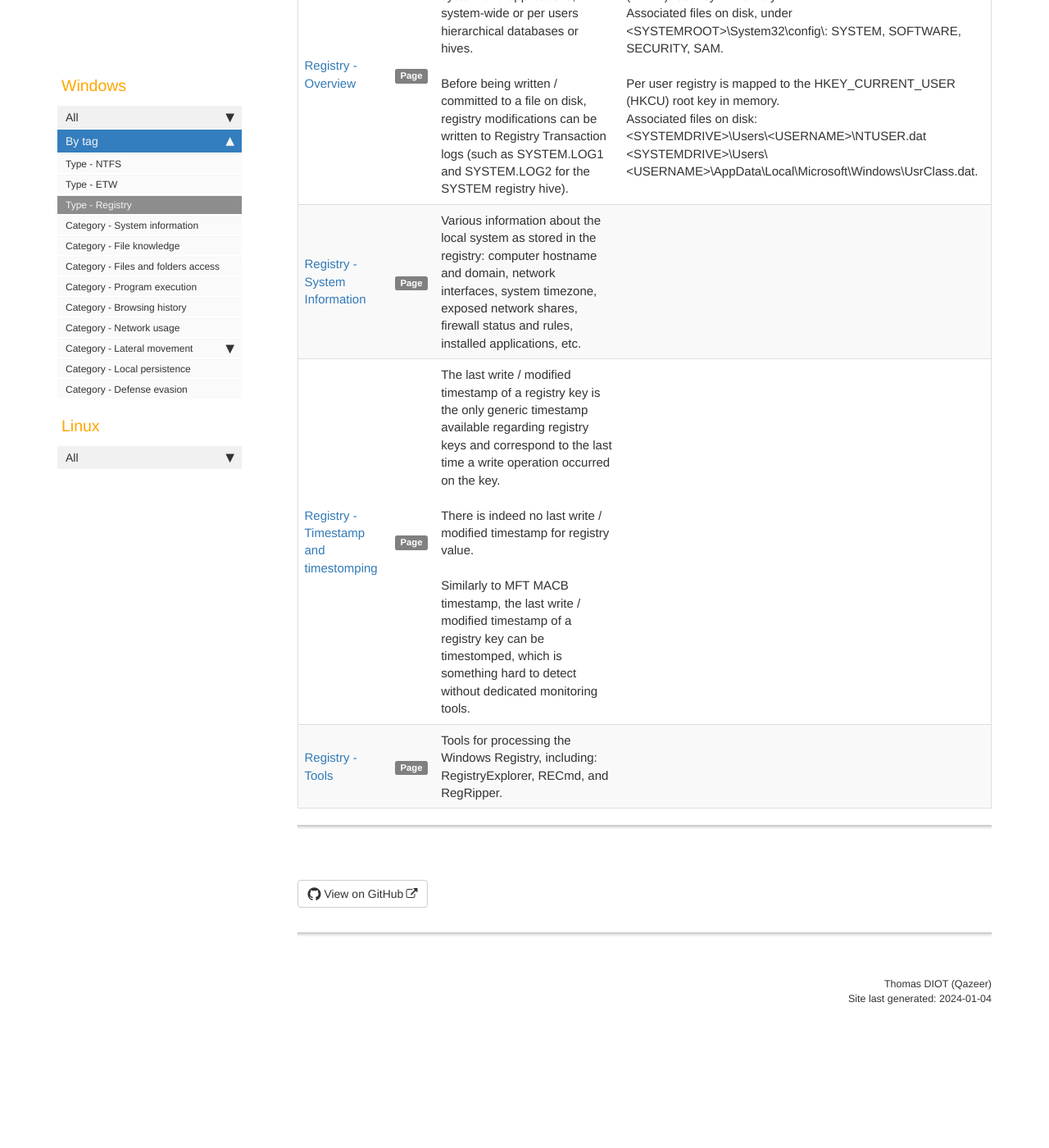
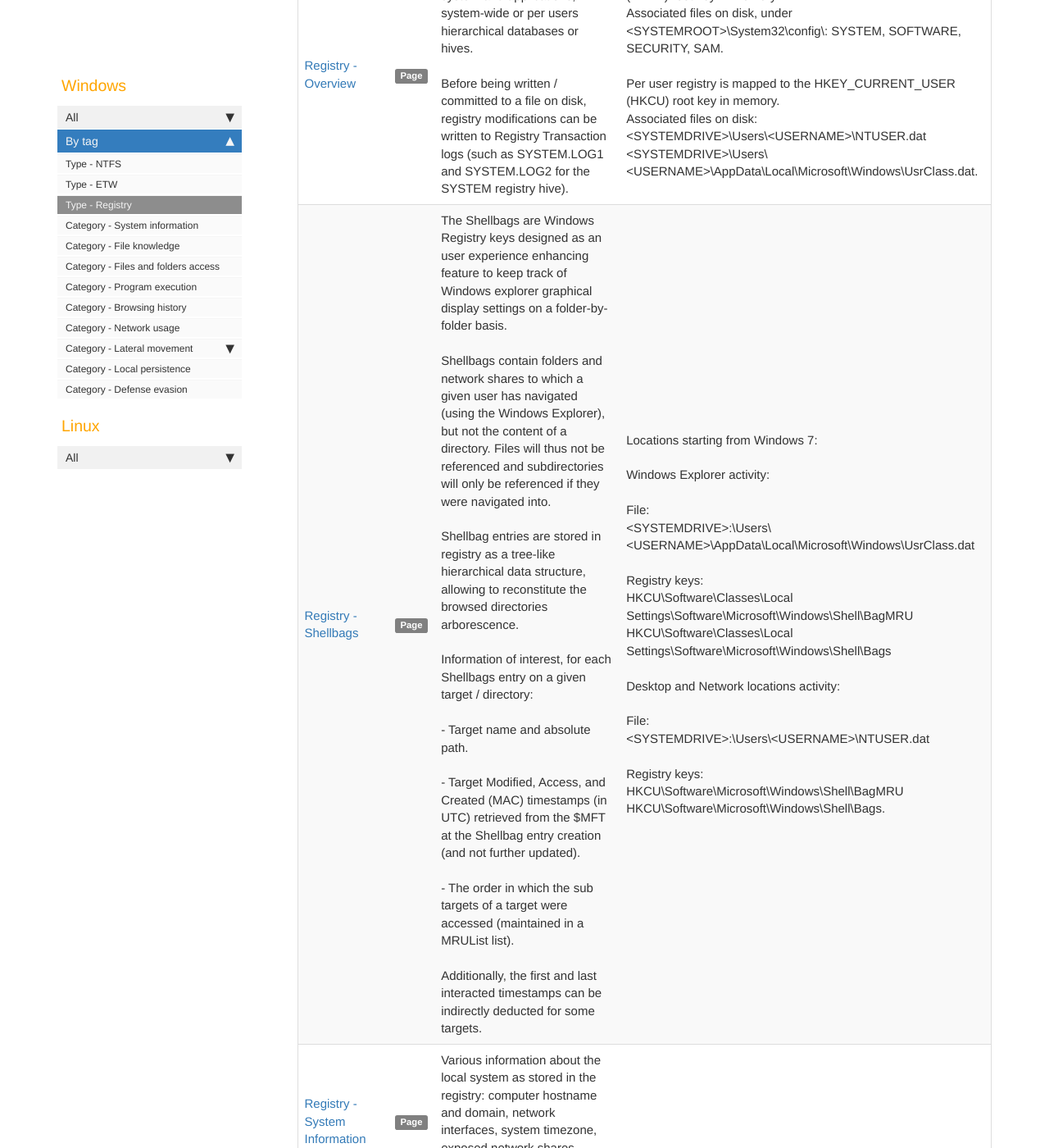
Before and after one commit to Qazeer/artefacts.help, a Jekyll site: the page built from pages/tags/tag_windows_registry.md, in a window 1280 px wide and 1400 px high, scrolled down 1034 px. Shown: the whole window at 82% size. Built offline with Jekyll 4.4.1, drawn with Linux system fonts in a browser that asks for light colours; our own code applies the rules of GitHub Pages for plain Markdown files; comment, search, counter and statistics services are not loaded; before the commit the page ends 2311 px from its top, so only the background shows below that; part of the change alters nothing that is shown.

Commit message:
[Artefact] Shellbags - init

````diff
--- a/_data/sidebars/sidebar.yml
+++ b/_data/sidebars/sidebar.yml
@@ -142,6 +142,10 @@ entries:
           url: /windows_registry_systeminfo.html#installed-applications-uninstall
           output: web
 
+      - title: Shellbags
+        url: /windows_registry_shellbags.html
+        output: web
+
     - title: Amcache
       url: /windows_amcache.html
       output: web
--- /dev/null
+++ b/pages/windows/registry_shellbags.md
@@ -0,0 +1,152 @@
+---
+title: Registry - Shellbags
+summary: 'The Shellbags are Windows Registry keys designed as an user experience enhancing feature to keep track of Windows explorer graphical display settings on a folder-by-folder basis.\n\nShellbags contain folders and network shares to which a given user has navigated (using the Windows Explorer), but not the content of a directory. Files will thus not be referenced and subdirectories will only be referenced if they were navigated into.\n\nShellbag entries are stored in registry as a tree-like hierarchical data structure, allowing to reconstitute the browsed directories arborescence.\n\nInformation of interest, for each Shellbags entry on a given target / directory:\n\n- Target name and absolute path.\n\n- Target Modified, Access, and Created (MAC) timestamps (in UTC) retrieved from the $MFT at the Shellbag entry creation (and not further updated).\n\n- The order in which the sub targets of a target were accessed (maintained in a MRUList list).\n\nAdditionally, the first and last interacted timestamps can be indirectly deducted for some targets.'
+keywords: Shellbags, BagMRU, ShellBagsExplorer, SBECmd, MRUListEx
+tags:
+  - windows_registry
+  - windows_files_and_folders_access
+location: 'Locations starting from Windows 7:\n\n Windows Explorer activity:\n\n File:\n <SYSTEMDRIVE>:\Users\<USERNAME>\AppData\Local\Microsoft\Windows\UsrClass.dat\n\n Registry keys:\n HKCU\Software\Classes\Local Settings\Software\Microsoft\Windows\Shell\BagMRU\n HKCU\Software\Classes\Local Settings\Software\Microsoft\Windows\Shell\Bags\n\n Desktop and Network locations activity:\n\n File:\n <SYSTEMDRIVE>:\Users\<USERNAME>\NTUSER.dat\n\n Registry keys:\n HKCU\Software\Microsoft\Windows\Shell\BagMRU\n HKCU\Software\Microsoft\Windows\Shell\Bags.'
+last_updated: 2024-01-05
+sidebar: sidebar
+permalink: windows_registry_shellbags.html
+folder: windows
+---
+
+### Overview
+
+The `Shellbags` are `Windows Registry keys` designed as an user experience
+enhancing feature to keep track of Windows explorer graphical display settings
+on a folder-by-folder basis. For instance, a `Shellbag` entry is used to store
+the `View` mode of a folder (details, list, small / medium / large icons) as
+well as the column displayed (entry names, dates, sizes, etc.) and their order.
+
+`Shellbags` contain folders and network shares to which a given user has
+navigated (using the `Windows Explorer`), but not the content of a directory.
+Files will thus not be referenced and subdirectories will only be referenced if
+they were navigated into. An exception is for `ZIP` files, and
+[other archive formats (such as `tar`, `7z`, `tgz`, ...) in Windows 11 (2023-09 update)](https://support.microsoft.com/en-us/topic/september-26-2023-windows-configuration-update-542780c2-594c-46cb-979d-11116fe164ba),
+that are opened directly as folders through the `Windows Explorer`. Under such
+activity, archive files are stored as if they were folders (with their content
+thus partially referenced depending on the related activity). `Shellbags`
+entries are also generated by access to the `Control Panel` settings, on an
+interface-by-interface basis. The `Shellbags` entries related to the
+`Control Panel` can notably be useful to detect possible `Windows Firewall`
+(`Control Panel\All Control Panel Items\Windows Defender Firewall\Customize Settings`)
+or `Credential Manager` (`Control Panel\User Accounts\Credential Manager`)
+operations.
+
+Various kinds of user activity may generate or update `Shellbag` entries (with
+different level of data depending on the activity):
+
+  - **First access** or renaming of folders, removable devices, or network
+    shares through the `Windows Explorer` **systematically generate a
+    `Shellbag` entry**.
+
+  - Graphical opening of compressed archives or `ISOs`.
+
+  - Access to the `Control Panel` interface.
+
+  - Modification of the folder view preferences.
+
+  - Etc.
+
+### Information of interest
+
+`Shellbag` entries are stored in registry as a tree-like data structure, with
+the root target having the topmost `BagMRU` key. This allows the reconstitution
+of the browsed directories arborescence. Each sub-target (sub directory for
+example) of the parent target are then represented with both:
+
+  - A registry subkey, named with a numerical value (starting from `0`).
+
+  - A registry value (in the parent target's registry key), named with the same
+    numerical value and associated with binary data that notably contains the
+    target's name.
+
+Each `Shellbag` `BagMRU` registry key also contains a `MRUListEx` value, that
+maintains the entries visited order, i.e the order in which the sub targets of
+a target were accessed (the last sub target accessed having a `MRU position`
+of 0).
+
+For example, `My Computer` will be associated with the topmost `BagMRU` key,
+`C:` to `BagMRU\0` if it was access first, `C:\Users` to ` BagMRU\0\2` if it
+was accessed third, and so on and so forth. A hierarchical view of the
+`Shellbag` entries can thus be established.
+
+As the `Shellbags` entries are stored in user's specific registry hives,
+**targets** (folders, `Control Panel` interfaces, etc.) **access can be tied
+to a given user** through its `Shellbags`. `Shellbags` entries are populated
+only upon interaction (i.e are not prepopulated), the mere presence of a
+`Shellbag` entry for a target is thus evidence that the user interacted with
+the given target. `Shellbags` entries are not automatically deleted upon
+deletion of the related folders and can thus be a **source of historical
+information**.
+
+Each `Shellbags` entry for a given target yield the following information of
+forensic interest:
+
+  - The **target name and absolute path**.
+
+  - The **target `Modified, Access, and Created (MAC)` timestamps** (`UTC`),
+    retrieved from the `$MFT` at the `Shellbag` entry creation (and not further
+    updated).
+
+  - Each entry in `ShellBags` `BagMRU` maintain a `MRUListEx` list, which
+    records **the order in which the sub targets of a target were accessed**
+    (the last sub target accessed having a `MRU position` of 0).
+
+The **first and last interacted timestamps** can be **indirectly deducted
+for some targets**:
+
+  - The `First Interacted` timestamp can be inferred for some targets thanks to
+    the tree like data structure of `ShellBags` entry. Indeed, for entries that
+    do not have subkeys (i.e directory for which no subdirectory were accessed)
+    the `First Interacted` timestamp is equal to the key's `LastWriteTime`
+    timestamp. This is due to the fact that the key is created when a target is
+    first accessed, and further activity for that target (such as display
+    settings modifications) will only update the key's values. In such
+    circumstances, the `LastWriteTime` timestamp reflect the timestamp of the
+    key initial creation (as it is not updated upon updates to a key's values).
+    When a subkey is created for the target (i.e when a subdirectory is
+    accessed for that particular directory), the timestamp becomes unreliable
+    as it reflect the creation of the subkey.
+
+  - The `Last Interacted` timestamp can be deducted for **the sub target that
+    was last interacted with**. Indeed, as each `Shellbag` entry corresponds to
+    a registry key, the key's `LastWriteTime` timestamp indicates when the
+    `Shellbag` entry was last updated. The child-bag / sub-target that was last
+    interacted with being known (`MRU position` of 0), this timestamp
+    correspond to the last interaction timestamp for the sub target that was
+    last interacted with.
+
+Note however that major updates of the Windows operating system may result in
+modification of `ShellBags` entries, resulting in updated last written
+timestamp.
+
+### Tool(s)
+
+[`ShellBagsExplorer`](https://www.sans.org/tools/shellbags-explorer/)
+and [`SBECmd`](https://www.sans.org/tools/sbecmd/) tools (`KAPE` associated
+module `SBECmd`) can be used to parse `ShellBags` entries.
+
+`ShellBagsExplorer` displays the `ShellBags` entries in a graphical user
+interface that allow browsing of the referenced targets, in a similar manner to
+`Windows Explorer`.
+
+```bash
+# Recursively enumerates the users' registry hives in the specified directory and parses their ShellBags entries.
+SBECmd.exe --csv <CSV_DIRECTORY_OUTPUT> -d <C:\Users\<USERNAME> | C:\Users\ | DIRECTORY>
+
+# Parses the ShellBags entries in the live registry.
+SBECmd.exe --csv <CSV_DIRECTORY_OUTPUT> -l
+```
+
+### References
+
+  - [SANS - Vincent Lo - Windows ShellBag Forensics in Depth](https://www.sans.org/reading-room/whitepapers/forensics/windows-shellbag-forensics-in-depth-34545)
+
+  - [SANS - Chad Tilbury - Computer Forensic Artifacts: Windows 7 Shellbags](https://www.sans.org/blog/computer-forensic-artifacts-windows-7-shellbags/)
+
+  - [LIFARS - Windows Shellbags Forensics](https://lifars.com/wp-content/uploads/2020/04/LIFARS-WhitePaper-Windows-ShellBags-Forensics-Investigative-Value-of-Windows-ShellBags.pdf)
+
+  - [An Important Change to ShellBags - Windows 11 2023 Update!](https://www.youtube.com/watch?v=M1nyMIu1Y18)
````
